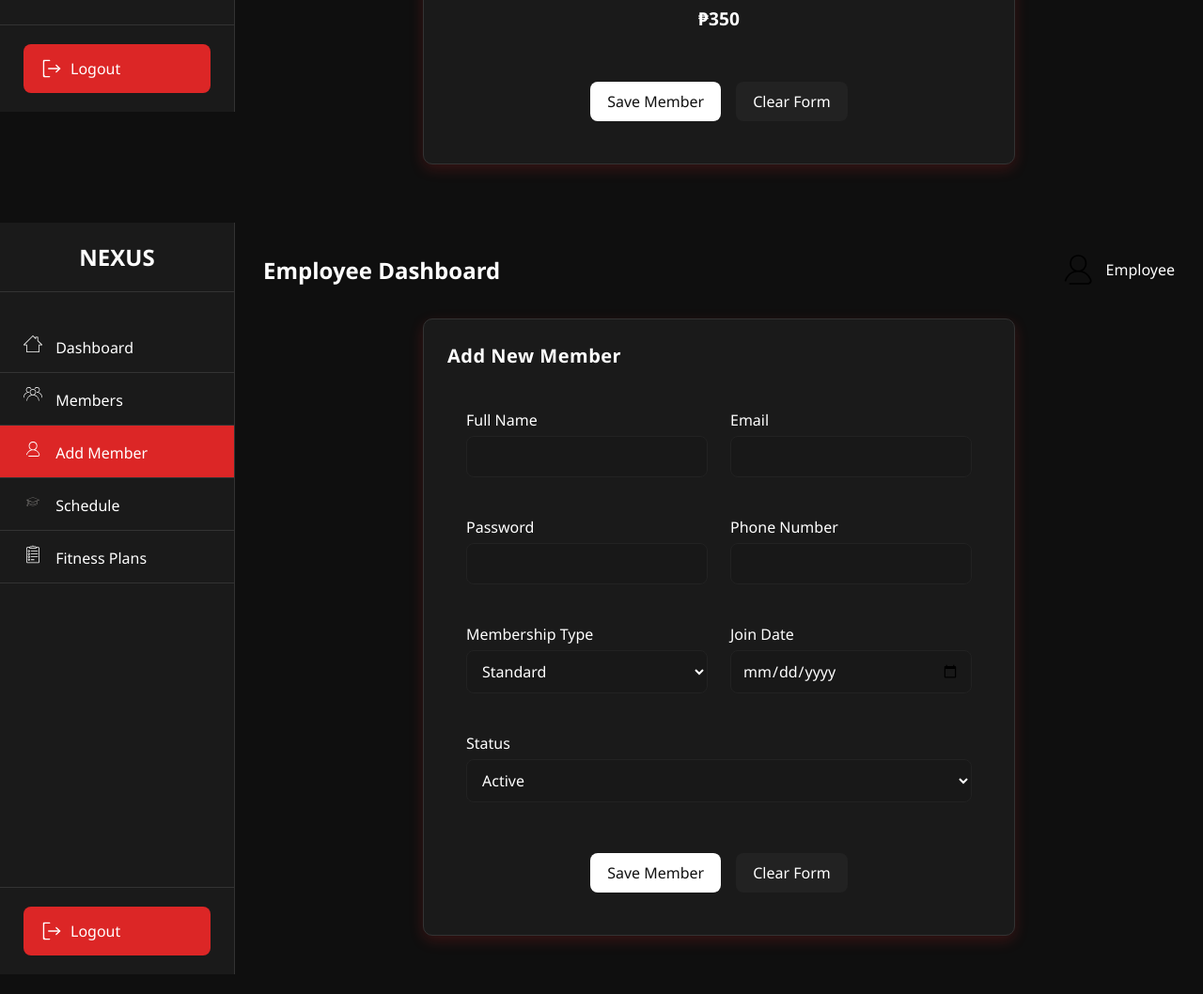
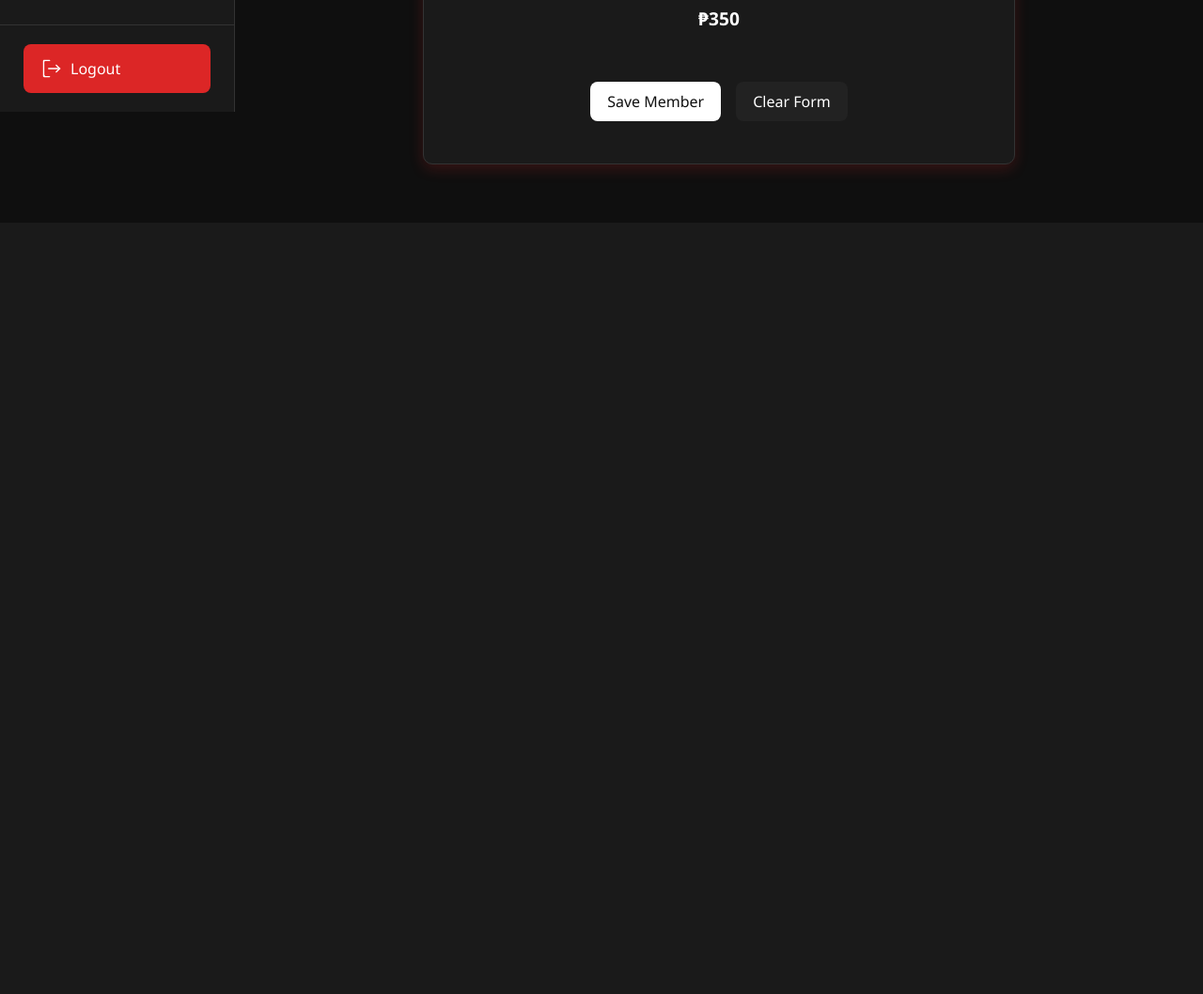
Before and after one commit to x-CHRIS-x/nexus-gym, a PHP site: page /employee/employee-add-member.php in a window 1280 px wide. Shown: the part 681-1739 px from the top of the page at 94% size. After the commit the page ends 859 px from the top, so only its background shows below. Run offline with PHP 8.4, Linux system fonts and the light colour scheme.

Commit message:
removed forgot password and fixed employee-add-member.php html

```diff
--- a/employee/employee-add-member.php
+++ b/employee/employee-add-member.php
@@ -121,88 +121,3 @@ include '../db.php';
     </script>
 </body>
 </html>
-<!DOCTYPE html>
-<html lang="en">
-<head>
-    <meta charset="UTF-8">
-    <meta name="viewport" content="width=device-width, initial-scale=1.0">
-    <title>Nexus | Employee - Add Member</title>
-    <link rel="stylesheet" href="employee.css">
-</head>
-<body>
-    <!-- Sidebar -->
-    <div class="sidebar">
-        <div class="logo">NEXUS</div>
-        <ul class="nav-menu">
-            <li><a href="employee-dashboard.php"><img src="../images/icons/dashboard-home-icon.svg" alt="Dashboard" class="nav-icon"> Dashboard</a></li>
-            <li><a href="employee-members.php"><img src="../images/icons/dashboard-members-icon.svg" alt="Members" class="nav-icon"> Members</a></li>
-            <li class="active"><a href="employee-add-member.php"><img src="../images/icons/dashboard-profile-icon.svg" alt="Add Member" class="nav-icon"> Add Member</a></li>
-            <li><a href="employee-schedule.php"><img src="../images/icons/dashboard-classes-icon.svg" alt="Schedule" class="nav-icon"> Schedule</a></li>
-            <li><a href="employee-fitness-plans.php"><img src="../images/icons/dashboard-My_Plan-icon.svg" alt="Fitness Plans" class="nav-icon"> Fitness Plans</a></li>
-        </ul>
-        <div class="logout-container">
-            <a href="../login.php" class="logout-btn"><img src="../images/icons/logout-icon.svg" alt="Logout" class="nav-icon"> Logout</a>
-        </div>
-    </div>
-    <!-- Main Content -->
-    <div class="main-content">
-        <div class="header">
-            <h2>Employee Dashboard</h2>
-            <div class="user-profile">
-                <img src="../images/profile pictures/default-profile.svg" alt="User">
-                <span>Employee</span>
-            </div>
-        </div>
-        <div class="members-container">
-            <div class="card" style="max-width: 800px; margin: 0 auto;">
-                <div class="card-header">Add New Member</div>
-                <form method="POST" action="add_member.php" class="member-form" autocomplete="off" style="display: grid; grid-template-columns: repeat(2, 1fr); gap: 24px; padding: 20px;">
-                    <div class="form-group" style="grid-column: 1">
-                        <label for="fullName">Full Name</label>
-                        <input type="text" id="fullName" name="fullName" required>
-                    </div>
-                    <div class="form-group" style="grid-column: 2">
-                        <label for="email">Email</label>
-                        <input type="email" id="email" name="email" required>
-                    </div>
-                    <div class="form-group" style="grid-column: 1">
-                        <label for="password">Password</label>
-                        <input type="password" id="password" name="password" required>
-                    </div>
-                    <div class="form-group" style="grid-column: 2">
-                        <label for="phone">Phone Number</label>
-                        <input type="text" id="phone" name="phone" required>
-                    </div>
-                    <div class="form-group" style="grid-column: 1">
-                        <label for="membershipType">Membership Type</label>
-                        <select id="membershipType" name="membershipType" required>
-                            <option value="Standard">Standard</option>
-                            <option value="Premium">Premium</option>
-                        </select>
-                    </div>
-                    <div class="form-group" style="grid-column: 2">
-                        <label for="join_date">Join Date</label>
-                        <input type="date" id="join_date" name="join_date" required>
-                    </div>
-                    <div class="form-group" style="grid-column: 1/3">
-                        <label for="status">Status</label>
-                        <select id="status" name="status" required>
-                            <option value="Active">Active</option>
-                            <option value="Inactive">Inactive</option>
-                        </select>
-                    </div>
-                    <?php
-                    if (isset($_GET['error'])) {
-                        echo '<div class="error-message" style="grid-column: 1/3;">' . htmlspecialchars($_GET['error']) . '</div>';
-                    }
-                    ?>
-                    <div class="form-buttons" style="grid-column: 1/3; margin-top: 12px; display: flex; justify-content: center; gap: 16px;">
-                        <button type="submit" class="btn btn-save">Save Member</button>
-                        <button type="button" class="btn btn-clear">Clear Form</button>
-                    </div>
-                </form>
-            </div>
-        </div>
-    </div>
-</body>
-</html>
```
Also changed, not shown: login.php (+7 -6 lines).
